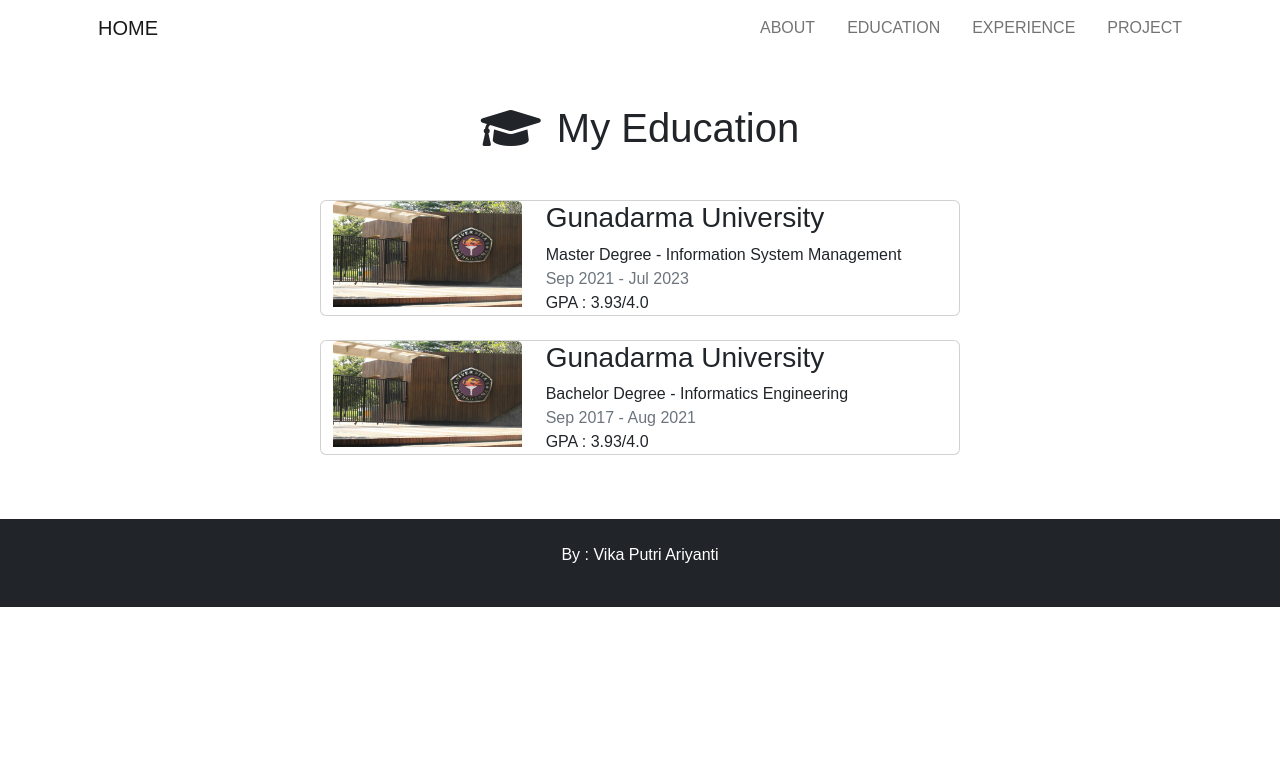
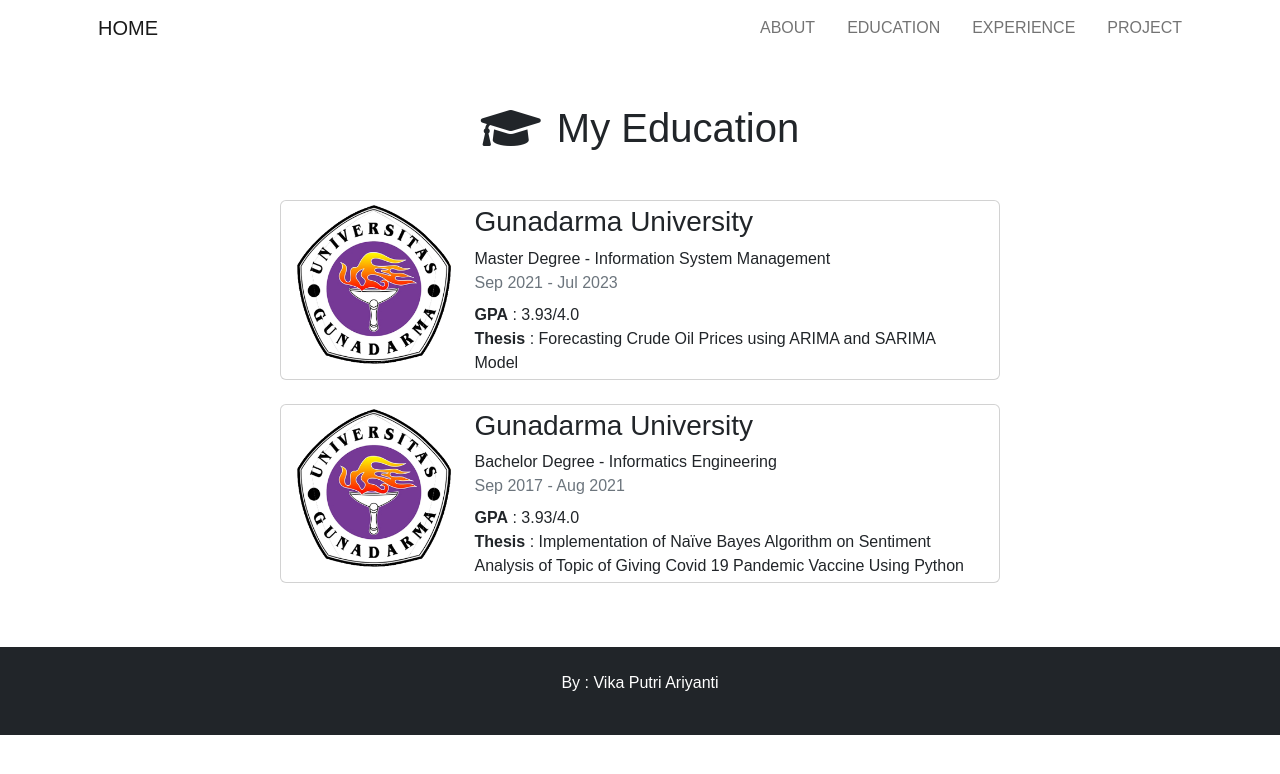
Before and after one commit to vikaputri/Web_Portofolio_React, a React (Create React App) app: page /Education in a window 1280 px wide. Shown: the top 774 px of the page. Built offline with nearby package versions, Linux system fonts and the light colour scheme.

Commit message:
education-update

```diff
--- a/src/containers/Education/index.js
+++ b/src/containers/Education/index.js
@@ -1,6 +1,6 @@
 import React from "react";
 import Header from "../../components/Header";
-import UG from "../../assets/UG.jpg"
+import UG from "../../assets/UG.png"
 
 const Education = () => {
   return (
@@ -10,32 +10,36 @@
         <div class="d-flex justify-content-center">
           <i class="fa fa-graduation-cap fa-3x"></i><h1 class="ms-3">My Education</h1>
         </div>
-        <div className="py-3 container mt-4">
-          <div className="row justify-content-center">
-            <div class="card mb-4" style={{width : '40rem'}}>
-                <div className="row">
-                  <div className="col-md-4">
-                    <img className="card-img-top" src={UG} alt=""/>
+
+        <div className="py-3 container mt-4 d-flex justify-content-center">
+          <div className="">
+            <div class="card mb-4" style={{width : '45rem'}}>
+                <div className="row m-1">
+                  <div className="col-md-3">
+                  <img className="card-img-top" src={UG} alt=""/>
                   </div>
-                  <div className="col-md-8">
+                  <div className="col-md-9">
                     <h3>Gunadarma University</h3>
                     <div>Master Degree - Information System Management</div>
-                    <div className="text-muted">Sep 2021 - Jul 2023</div>
-                    <div>GPA : 3.93/4.0</div>
+                    <div className="text-muted mb-2">Sep 2021 - Jul 2023</div>
+                    <div><strong>GPA</strong> : 3.93/4.0</div>
+                    <div><strong>Thesis</strong> : Forecasting Crude Oil Prices using ARIMA and SARIMA Model</div>
                   </div>
                 </div>
               </div>
 
-              <div class="card" style={{width : '40rem'}}>
-                <div className="row">
-                  <div className="col-md-4">
+              <div class="card" style={{width : '45rem'}}>
+                <div className="row m-1">
+                  <div className="col-md-3">
                     <img className="card-img-top" src={UG} alt=""/>
                   </div>
-                  <div className="col-md-8">
+                  <div className="col-md-9">
                     <h3>Gunadarma University</h3>
                     <div>Bachelor Degree - Informatics Engineering</div>
-                    <div className="text-muted">Sep 2017 - Aug 2021</div>
-                    <div>GPA : 3.93/4.0</div>
+                    <div className="text-muted mb-2">Sep 2017 - Aug 2021</div>
+                    <div><strong>GPA</strong> : 3.93/4.0</div>
+                    <div><strong>Thesis</strong> : Implementation of Naïve Bayes Algorithm on Sentiment Analysis of Topic of
+                      Giving Covid 19 Pandemic Vaccine Using Python</div>
                   </div>
                 </div>
               </div>
```
Also changed, not shown: src/assets/UG.jpg (deleted), src/assets/UG.png (added).
